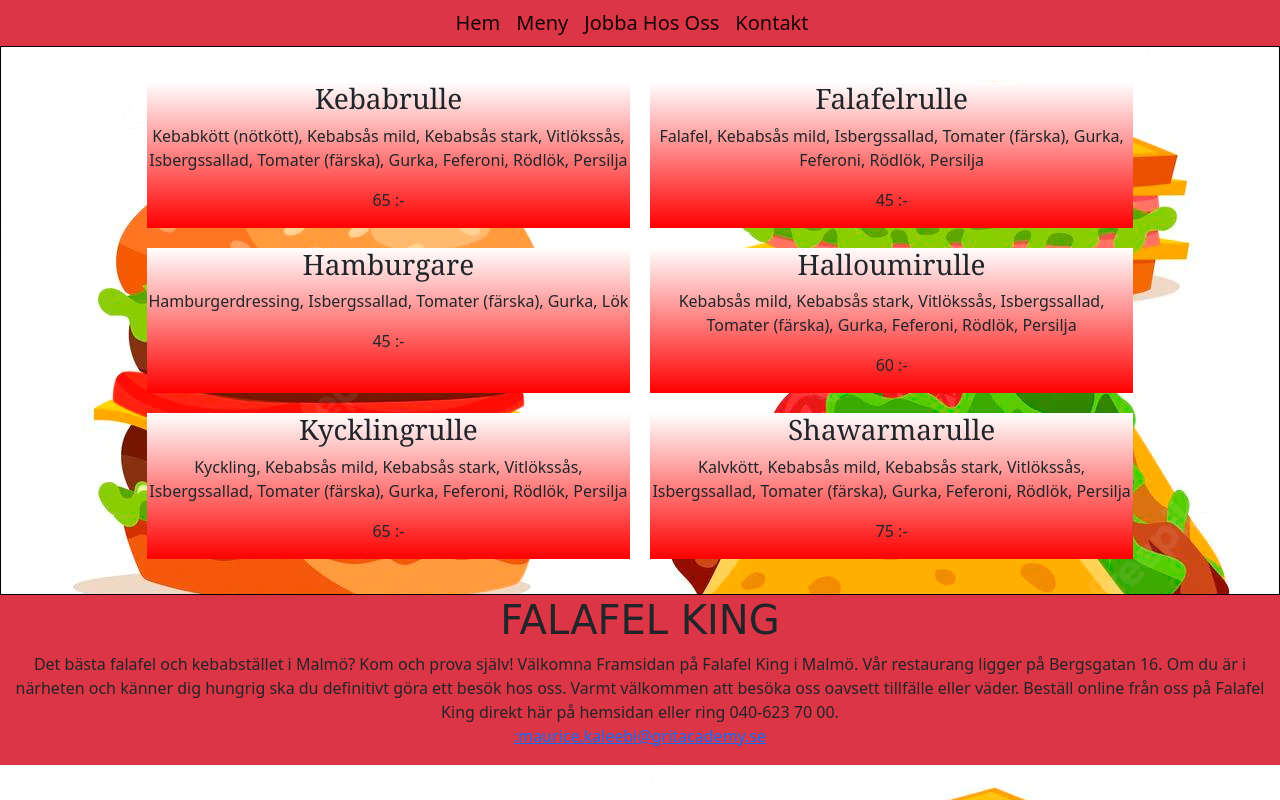
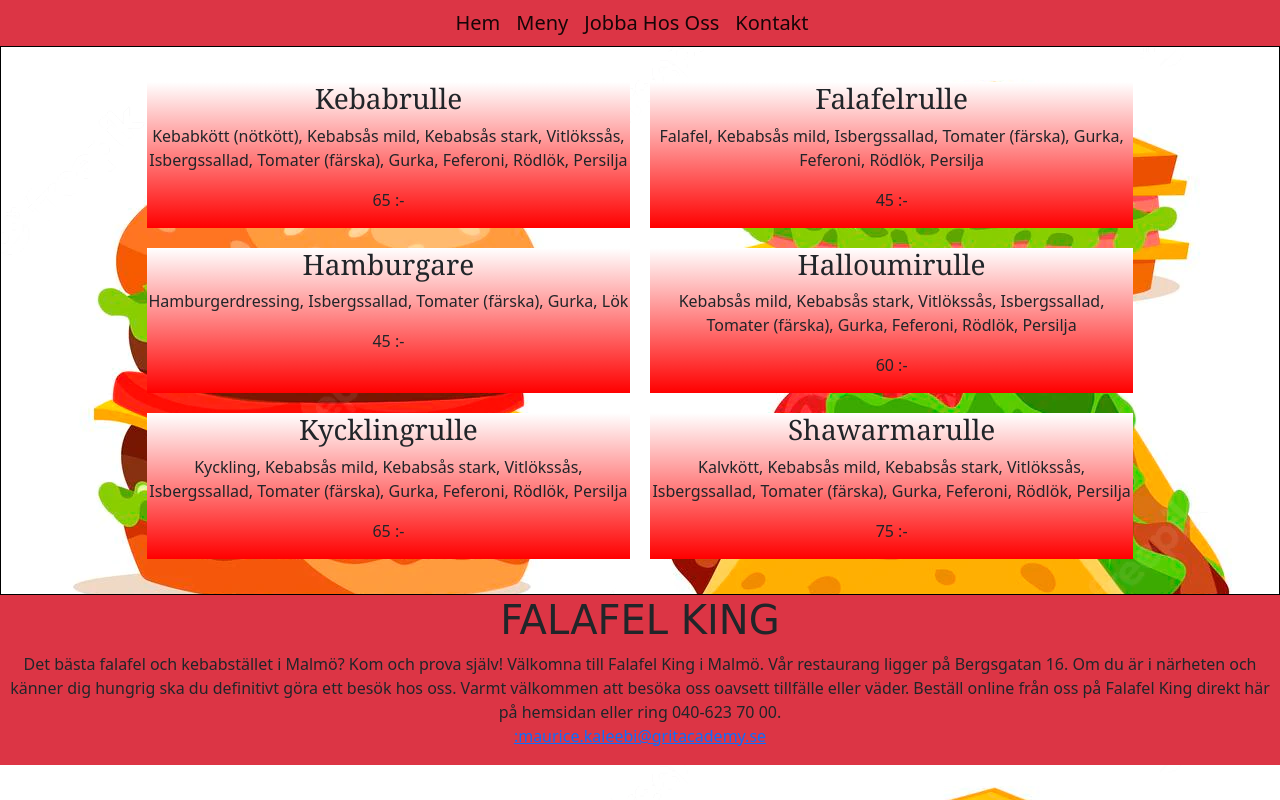
Before and after one commit to MauMit/JAVA22-html-mp2-maurice-kaleebi, a plain HTML site: page index.html in a window 1280 px wide. Drawn offline with nearby package versions, Linux system fonts and the light colour scheme.

Commit message:
Update index.html

```diff
--- a/index.html
+++ b/index.html
@@ -73,7 +73,7 @@
       <h1>Falafel King</h1>
       <p>
         Det bästa falafel och kebabstället i Malmö? Kom och prova själv!
-        Välkomna Framsidan på Falafel King i Malmö. Vår restaurang ligger på
+        Välkomna till Falafel King i Malmö. Vår restaurang ligger på
         Bergsgatan 16. Om du är i närheten och känner dig hungrig ska du
         definitivt göra ett besök hos oss. Varmt välkommen att besöka oss
         oavsett tillfälle eller väder. Beställ online från oss på Falafel King
```
